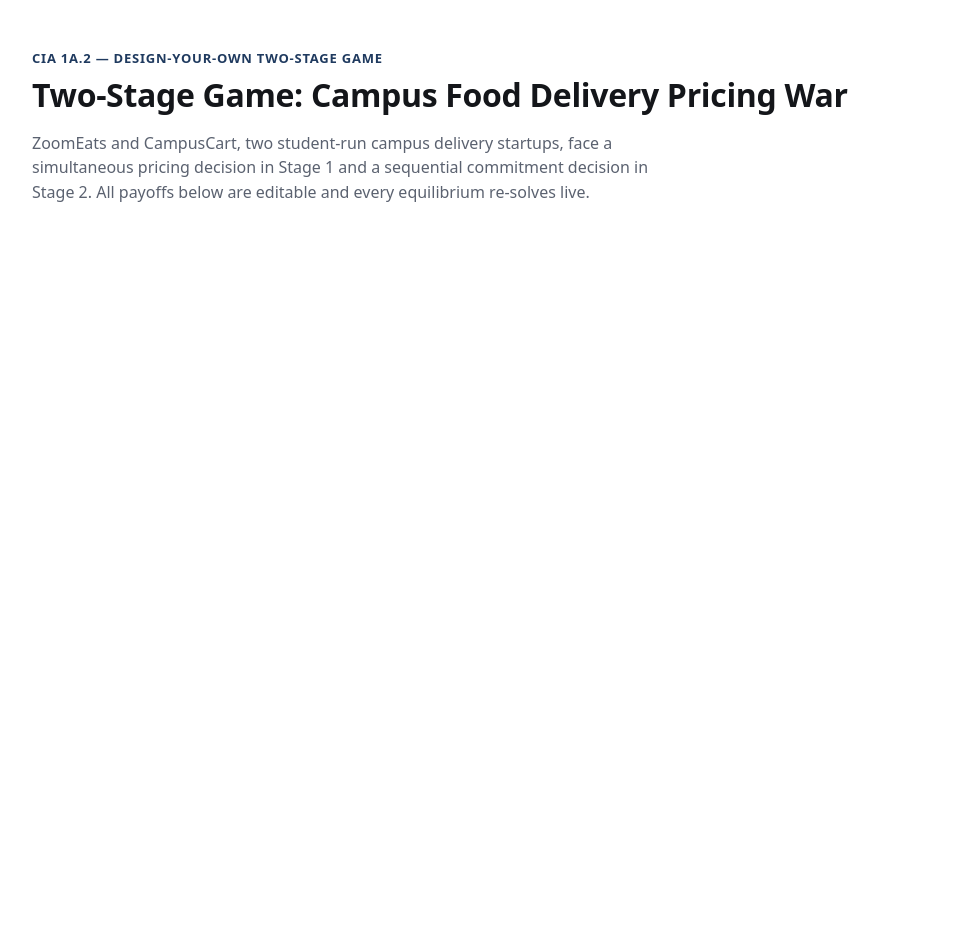
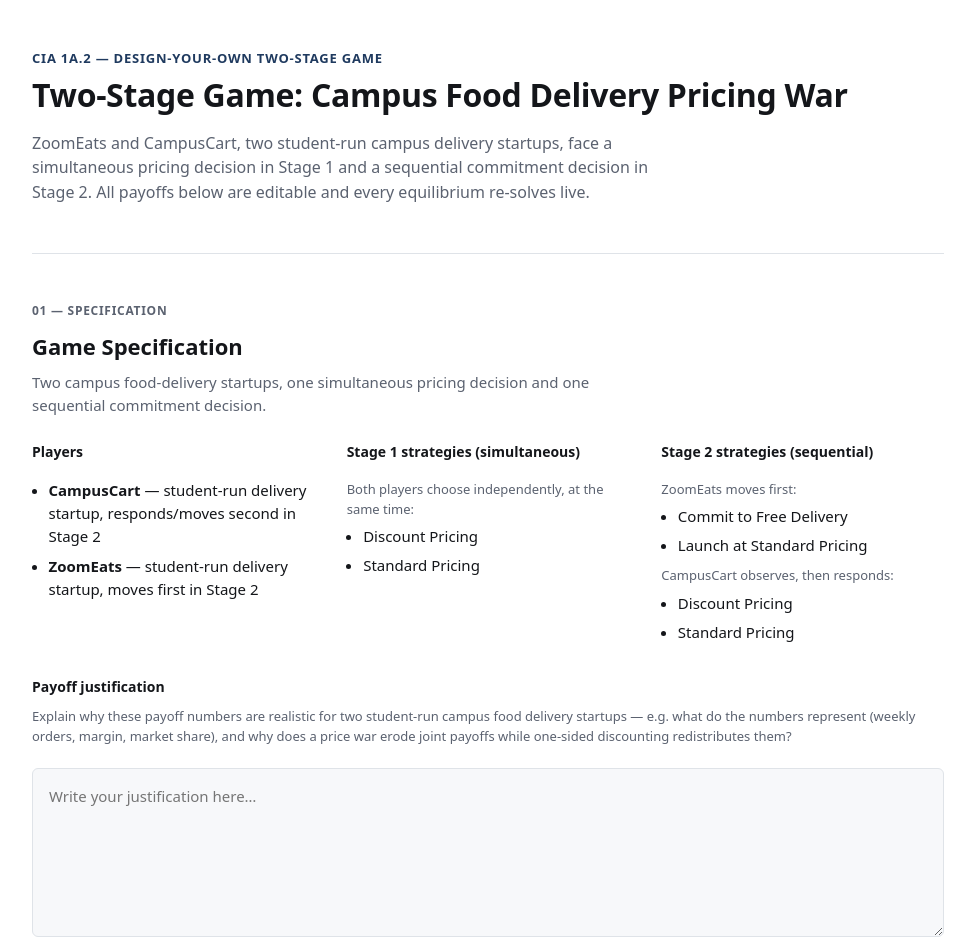
Before and after one commit to Aradhya648/Game-Theory-CIA, a React (Vite) app: page / in a window 1280 px wide. Shown: the top 952 px of the page, without its empty margins (152-1127 px from the left). Before the commit the page ends 800 px from the top, so only its background shows below. Built offline with nearby package versions, Linux system fonts and the light colour scheme.

Commit message:
M4: Game Specification section wired in with persistent justification editor

```diff
--- a/src/App.css
+++ b/src/App.css
@@ -89,3 +89,64 @@
   outline: 2px solid var(--accent);
   outline-offset: 1px;
 }
+
+/* Game Specification */
+
+.spec-grid {
+  display: grid;
+  grid-template-columns: repeat(3, 1fr);
+  gap: var(--space-4);
+}
+
+@media (max-width: 720px) {
+  .spec-grid {
+    grid-template-columns: 1fr;
+  }
+}
+
+.spec-block h3 {
+  font-size: 14px;
+  margin-bottom: var(--space-2);
+}
+
+.spec-list {
+  font-size: 15px;
+  color: var(--text);
+  display: flex;
+  flex-direction: column;
+  gap: 6px;
+}
+
+.spec-note {
+  font-size: 13px;
+  color: var(--text-muted);
+  margin: var(--space-1) 0 6px;
+}
+
+.spec-justification {
+  margin-top: var(--space-4);
+}
+
+.spec-justification h3 {
+  font-size: 14px;
+  margin-bottom: var(--space-1);
+}
+
+.text-editor {
+  width: 100%;
+  margin-top: var(--space-2);
+  font-family: var(--font-sans);
+  font-size: 15px;
+  line-height: 1.5;
+  color: var(--text);
+  background: var(--surface);
+  border: 1px solid var(--border);
+  border-radius: var(--radius);
+  padding: var(--space-2);
+  resize: vertical;
+}
+
+.text-editor:focus-visible {
+  outline: 2px solid var(--accent);
+  outline-offset: 1px;
+}
--- a/src/App.jsx
+++ b/src/App.jsx
@@ -1,6 +1,11 @@
 import './App.css'
+import { usePersistentState } from './hooks/usePersistentState'
+import { DEFAULT_JUSTIFICATION } from './data/defaultGame'
+import GameSpecification from './components/GameSpecification'
 
 function App() {
+  const [justification, setJustification] = usePersistentState('justification', DEFAULT_JUSTIFICATION)
+
   return (
     <div className="app-shell">
       <header className="app-header">
@@ -12,6 +17,8 @@ function App() {
           below are editable and every equilibrium re-solves live.
         </p>
       </header>
+
+      <GameSpecification justification={justification} onJustificationChange={setJustification} />
     </div>
   )
 }
--- /dev/null
+++ b/src/components/GameSpecification.jsx
@@ -0,0 +1,60 @@
+import Section from './Section';
+import { JUSTIFICATION_HINT, STAGE1_STRATEGIES, STAGE2_CAMPUSCART_MOVES, STAGE2_ZOOMEATS_MOVES } from '../data/defaultGame';
+
+export default function GameSpecification({ justification, onJustificationChange }) {
+  return (
+    <Section
+      eyebrow="01 — Specification"
+      title="Game Specification"
+      subtitle="Two campus food-delivery startups, one simultaneous pricing decision and one sequential commitment decision."
+    >
+      <div className="spec-grid">
+        <div className="spec-block">
+          <h3>Players</h3>
+          <ul className="spec-list">
+            <li><strong>CampusCart</strong> — student-run delivery startup, responds/moves second in Stage 2</li>
+            <li><strong>ZoomEats</strong> — student-run delivery startup, moves first in Stage 2</li>
+          </ul>
+        </div>
+
+        <div className="spec-block">
+          <h3>Stage 1 strategies (simultaneous)</h3>
+          <p className="spec-note">Both players choose independently, at the same time:</p>
+          <ul className="spec-list">
+            {STAGE1_STRATEGIES.map((s) => (
+              <li key={s}>{s}</li>
+            ))}
+          </ul>
+        </div>
+
+        <div className="spec-block">
+          <h3>Stage 2 strategies (sequential)</h3>
+          <p className="spec-note">ZoomEats moves first:</p>
+          <ul className="spec-list">
+            {STAGE2_ZOOMEATS_MOVES.map((s) => (
+              <li key={s}>{s}</li>
+            ))}
+          </ul>
+          <p className="spec-note">CampusCart observes, then responds:</p>
+          <ul className="spec-list">
+            {STAGE2_CAMPUSCART_MOVES.map((s) => (
+              <li key={s}>{s}</li>
+            ))}
+          </ul>
+        </div>
+      </div>
+
+      <div className="spec-justification">
+        <h3>Payoff justification</h3>
+        <p className="spec-note">{JUSTIFICATION_HINT}</p>
+        <textarea
+          className="text-editor"
+          rows={6}
+          placeholder="Write your justification here…"
+          value={justification}
+          onChange={(e) => onJustificationChange(e.target.value)}
+        />
+      </div>
+    </Section>
+  );
+}
--- /dev/null
+++ b/src/hooks/usePersistentState.js
@@ -0,0 +1,24 @@
+import { useEffect, useState } from 'react';
+
+const PREFIX = 'cia-1a2-game:';
+
+export function usePersistentState(key, initialValue) {
+  const [value, setValue] = useState(() => {
+    try {
+      const stored = localStorage.getItem(PREFIX + key);
+      return stored !== null ? JSON.parse(stored) : initialValue;
+    } catch {
+      return initialValue;
+    }
+  });
+
+  useEffect(() => {
+    try {
+      localStorage.setItem(PREFIX + key, JSON.stringify(value));
+    } catch {
+      // localStorage unavailable — edits just won't persist across reloads.
+    }
+  }, [key, value]);
+
+  return [value, setValue];
+}
```
